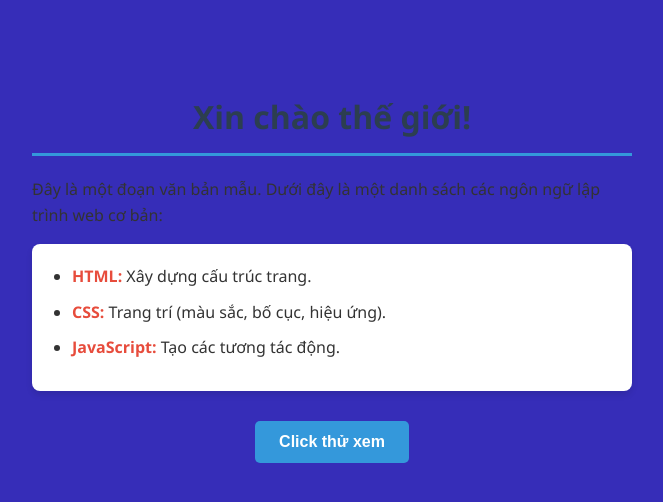
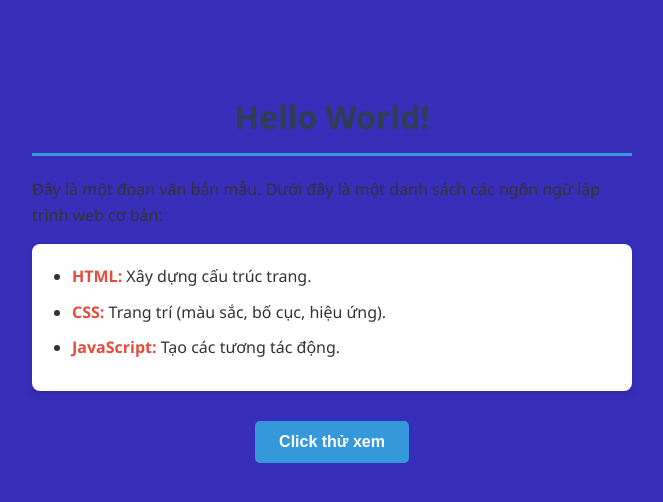
Before and after one commit to Vinh-pt/git-tutorial, a plain HTML site: page index.html in a window 1280 px wide. Shown: the whole page, without its empty margins (308-971 px from the left). Drawn offline with Linux system fonts and the light colour scheme.

Commit message:
update index html file new

```diff
--- a/index.html
+++ b/index.html
@@ -9,7 +9,7 @@
 </head>
 <body>
 
-    <h1>Xin chào thế giới!</h1>
+    <h1>Hello World!</h1>
 
     <p>Đây là một đoạn văn bản mẫu. Dưới đây là một danh sách các ngôn ngữ lập trình web cơ bản:</p>
 
```
